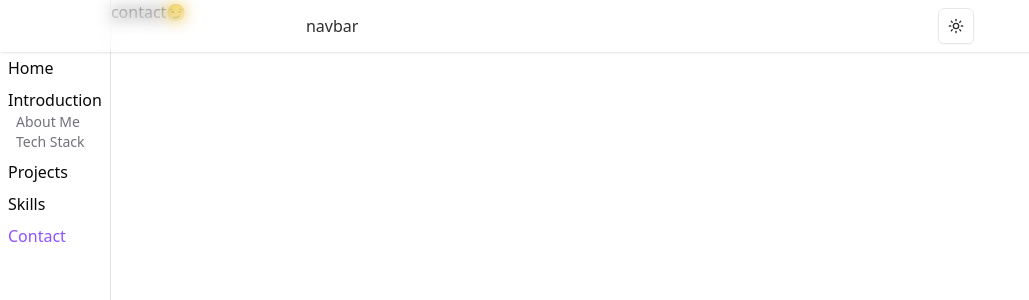
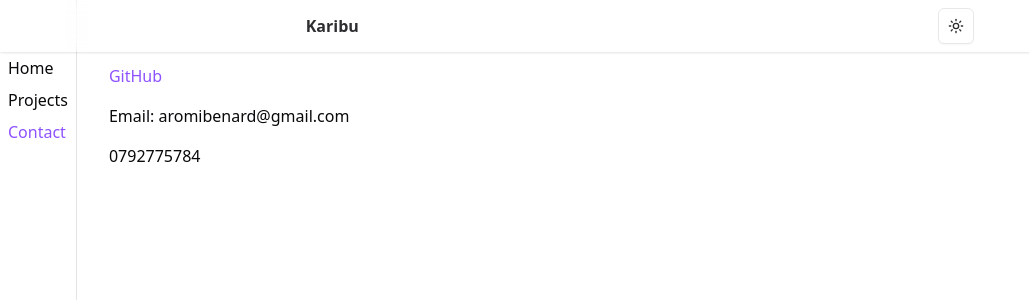
Before and after one commit to aromibenard/personal-website, a Next.js app: page /contact in a window 1280 px wide. Shown: the top 300 px of the page, without its empty margins (0-1029 px from the left). Built offline with nearby package versions, Linux system fonts and the light colour scheme.

Commit message:
feat: update Contact page with GitHub link and contact information; enhance NavBar with title; simplify SideBarLinks by removing unused links and children

```diff
--- a/app/contact/page.tsx
+++ b/app/contact/page.tsx
@@ -1,7 +1,19 @@
+import Link from "next/link";
+
 export default function Contact() {
     return (
-        <div>
-            contact😏
+        <div className="p-8 md:p-16 md:px-8 flex flex-col space-y-4 w-full min-h-screen">
+            <div>
+                <Link href={"https://github.com/aromibenard"} className="text-primary font-medium transition-colors hover:text-primary">
+                    GitHub
+                </Link>
+            </div>
+            <div>
+                Email: aromibenard@gmail.com
+            </div>
+            <div>
+                0792775784
+            </div>
         </div>
     )
 }
--- a/app/projects/[slug]/page.tsx
+++ b/app/projects/[slug]/page.tsx
@@ -17,7 +17,7 @@ export default async function Page({
     params: Promise<{ slug: string }>
 }) {
     const project = await client.fetch<Project>(PROJECT_QUERY, await params)
-    const date = new Date ( project.publishedAt as string )
+    const date = new Date ( project.publishedAt as string ) ? new Date ( project.publishedAt as string ) : new Date()
 
     const formattedDate = new Intl.DateTimeFormat("en-us", {
         month: "long",
@@ -31,7 +31,9 @@ export default async function Page({
         <div className="p-8 md:p-14 md:px-8 flex flex-col space-y-4 w-full min-h-screen">
             <BreadCrumbs />
             <h1 className="font-extrabold text-3xl relative mx-auto drop-shadow">{project.title}</h1>
-            <h2 className="text-muted-foreground relative mx-auto text-sm -mt-2">{formattedDate}</h2>
+            { formattedDate && (
+                <h2 className="text-muted-foreground relative mx-auto text-sm -mt-2">{formattedDate}</h2>
+            )}
             {typeof project.description === "string" ? (
                 <p className="px-2">{project.description}</p>
             ) : (
--- a/components/nav-bar.tsx
+++ b/components/nav-bar.tsx
@@ -3,7 +3,7 @@ import { ModeToggle } from "./mode-toggle";
 export default function NavBar() {
     return (
         <div className="flex items-center justify-around p-2 shadow-sm fixed top-0 z-50 px-4 w-full dark:border-b opacity-85 backdrop-blur-sm">
-            <p>navbar</p>
+            <p className="font-semibold">Karibu</p>
             <div className="relative">
                 <ModeToggle />
             </div>
--- a/components/side-bar-links.tsx
+++ b/components/side-bar-links.tsx
@@ -10,26 +10,8 @@ const mainLinks = [
         href: '/'
     },
     {
-        name: 'Introduction',
-        href: '/introduction',
-        children: [
-            {
-                name: 'About Me',
-                href: '/introduction/about-me',
-            },
-            {
-                name: 'Tech Stack',
-                href: '/introduction/tech-stack',
-            }
-        ]
-    },
-    {
         name: 'Projects',
         href: '/projects',
-    },
-    {
-        name: 'Skills',
-        href: '/skills',
     },
     {
         name: 'Contact',
@@ -54,19 +36,6 @@ export default function SideBarLinks () {
                     >
                         {link.name}
                     </Link>
-
-                    {link.children?.map((child) => (
-                        <Link
-                            key={child.name}
-                            href={child.href}
-                            className={clsx(
-                                'ml-2 text-sm text-muted-foreground transition-colors hover:text-primary',
-                                { 'text-primary': pathname === child.href }
-                            )}
-                        >
-                            {child.name}
-                        </Link>
-                    ))}
                 </div>
             ))}
         </div>
```
